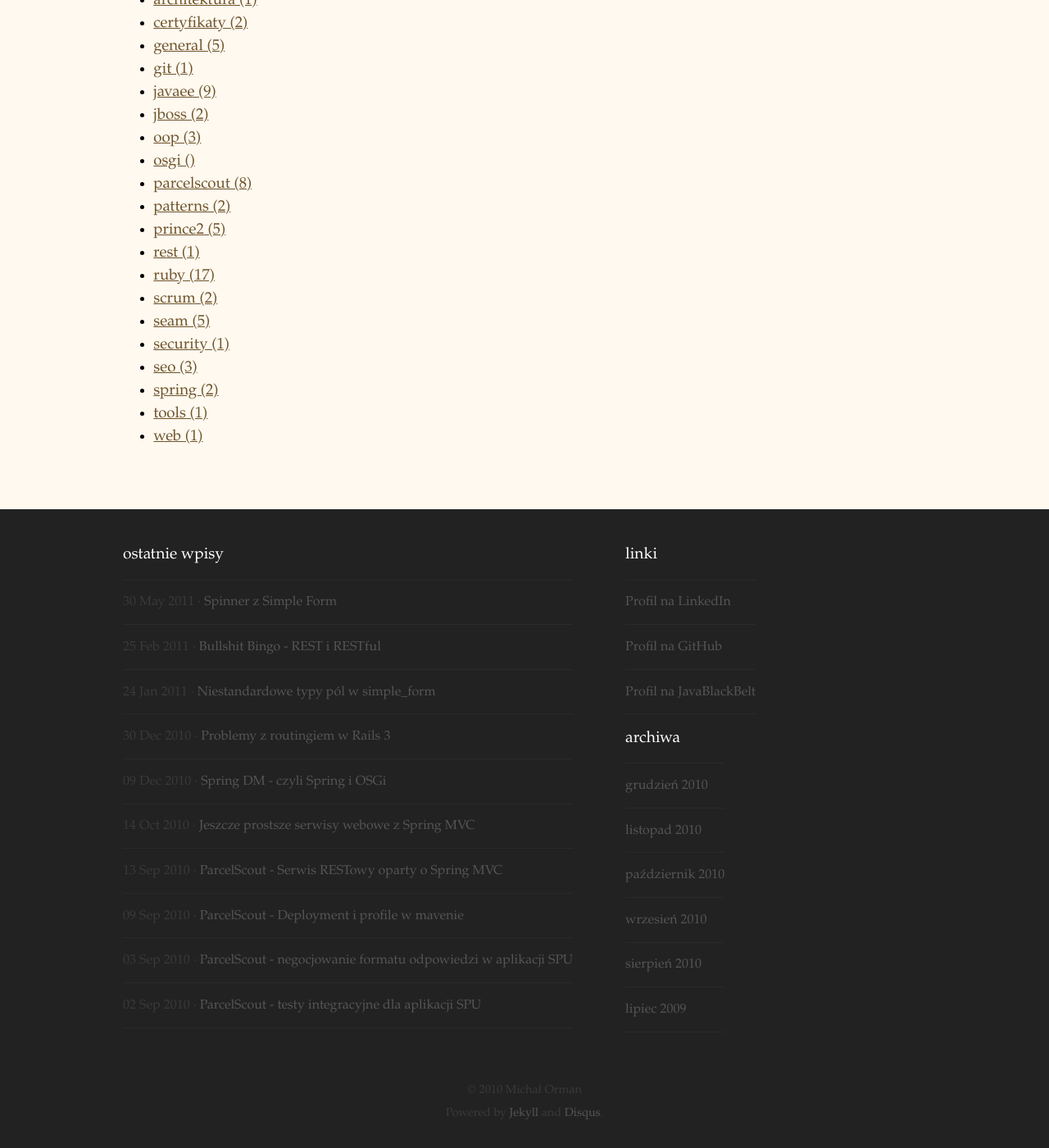
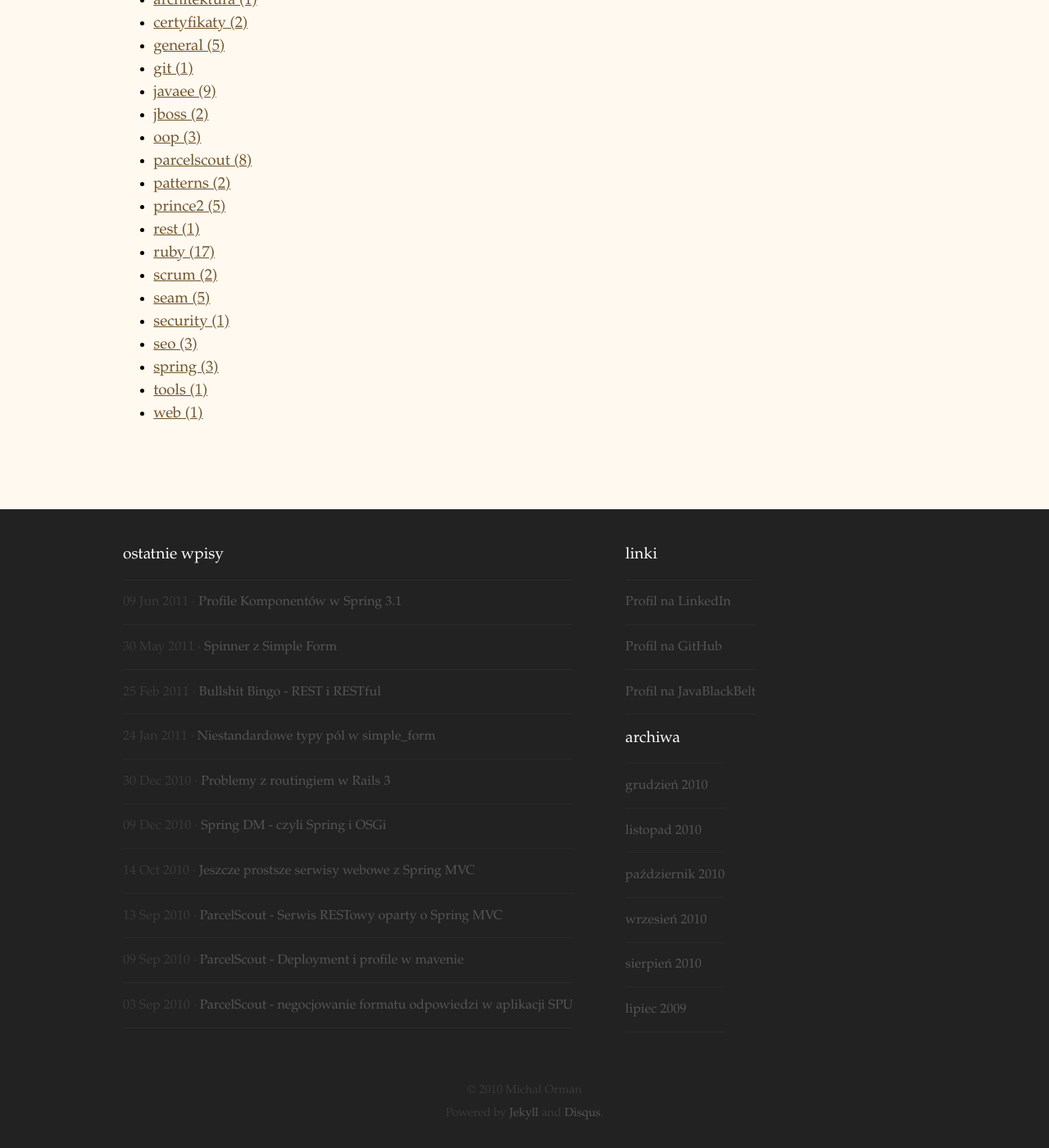
Before and after one commit to michalorman/michalorman-blog-old, a Jekyll site: the page built from blog/o-blogu/kategorie/index.markdown, in a window 1280 px wide and 1400 px high, scrolled down 460 px. Shown: the whole window at 82% size. Built offline with Jekyll 4.4.1, drawn with Linux system fonts in a browser that asks for light colours; Markdown is read by kramdown in place of the engine named in the settings; comment, search, counter and statistics services are not loaded; part of the change alters nothing that is shown.

Commit message:
Added post about spring bean definition profiles.

```diff
--- a/_includes/categories.html
+++ b/_includes/categories.html
@@ -7,7 +7,6 @@
   <li><a href="/blog/javaee/" title="Zobacz wszystkie posty w kategorii javaee">javaee ({{ site.categories.javaee.size }})</a></li>
   <li><a href="/blog/jboss/" title="Zobacz wszystkie posty w kategorii jboss">jboss ({{ site.categories.jboss.size }})</a></li>
   <li><a href="/blog/oop/" title="Zobacz wszystkie posty w kategorii oop">oop ({{ site.categories.oop.size }})</a></li>
-  <li><a href="/blog/osgi/" title="Zobacz wszystkie posty w kategorii osgi">osgi ({{ site.categories.osgi.size }})</a></li>
   <li><a href="/blog/parcelscout/" title="Zobacz wszystkie posty w kategorii parcelscout">parcelscout ({{ site.categories.parcelscout.size }})</a></li>
   <li><a href="/blog/patterns/" title="Zobacz wszystkie posty w kategorii patterns">patterns ({{ site.categories.patterns.size }})</a></li>
   <li><a href="/blog/prince2/" title="Zobacz wszystkie posty w kategorii prince2">prince2 ({{ site.categories.prince2.size }})</a></li>
--- /dev/null
+++ b/blog/spring/_posts/2011-06-09-profile-komponentow-w-spring-3.1.markdown
@@ -0,0 +1,130 @@
+---
+layout: post
+title: Profile Komponentów w Spring 3.1
+description: Profile komponentów w Spring 3.1
+keywords: spring 3.1 bean definition profile profil
+---
+Na stronie SpringSource [właśnie
+ogłoszono](http://www.springsource.org/node/3149) kolejny release
+nadchodzącego Spring'a 3.1. Wcześniej nie miałem zbytnio czasu, aby
+przyjrzeć się zmianą w najnowszej wersji tego frameworka, jednak tym
+razem, nieco od niechcenia, przeleciałem się po nowych featurach
+planowanych dla wersji 3.1. Szczególnie zaintrygował mnie jeden punkt
+**Bean Definition Profiles**. Tak! Spring 3.1 pozwalać nam będzie na
+definiowanie komponentów w zależności od środowiska w jakim aplikacja
+będzie uruchamiana! Koniec z bawieniem się w filtrowanie zasóbów,
+profilami i podmienianiem plików z
+poziomu mavena! Koniec z męczeniem się, aby to wszystko działało
+automatycznie w IDE. Od wersji 3.1 taką funkcjonalność będziemy mieć
+wbudowaną w framework!
+
+To co mnie tylko ciekawi to dlaczego twórcy Spring'a kazali nam tak
+długo czekać na tak podstawową funkcjonalność. Przecież wszyscy takie
+ekwilibrystyki robili na każdym projekcie, więc potrzeba takiego
+featura na pewno była już od bardzo dawna.
+
+## Profile Komponentów
+
+Ok przejdźmy do rzeczy. Po co nam w ogóle takie profile? Najbardziej
+klasycznym przykładem (i jednocześnie najbardziej frustrującym z
+powodu jego braku) jest możliwość konfiguracji kilku baz danych dla
+środowiska produkcyjnego, deweloperskiego i testowego. Brakuje tego
+zarówno w Spring'u jak i w J2EE/JPA, a przecież oczywistym jest, że dla
+każdego z tych środowisk chcemy mieć osobną bazę danych.
+
+Innym przykładem może być możliwość zamiany komponentów komunikujących
+się ze zdalnymi serwisami. Wyobraźmy sobie, że korzystamy z usługi
+jakiegoś operatora płatności, a ten nie udostępnia nam środowiska
+testowego tylko produkcyjne. Testując czy implementując komponent korzystający z tego
+API nie chcemy korzystać z produkcyjnego środowiska przynajmniej z 2
+powodów:
+
+1. Ktoś przez przepadek (albo celowo ;)) może zostać obciążony
+kosztami niezamówionych przez siebie usług, co może wystąpić przy płatnościach obsługiwanych przez
+operatorów komórkowych (autentyczna historia z jednego z moich
+ostatnich projektów ;)).
+2. Nie chcemy bombardować produkcyjnej infrstruktury klienta setkami
+zapytań wysyłanymi z automatycznych testów.
+
+W takim przypadku produkcyjny komponent chcemy zastąpić jakimś
+mockiem. (Możemy też postawić aplikację symulującą zachowanie zdalnego
+serwisu i korzystać z produkcyjnego komponentu ale nacelowanego na symulator.)
+
+Jak widać potrzeba takich profili jest, zobaczmy zatem jak będziemy
+mogli definiować profile w Spring'u 3.1.
+
+## Definiowanie Profili
+
+Zgodnie z zapoczątkową w Spring'u 2.5 tendencją mamy dwie możliwości
+konfiguracji. Tradycyjnie w pliku XML (co w niektórych przypadkach ma
+swoje uzasadnienie) oraz za pomocą adnotacji (co ma uzasadnienie w
+przypadkach nie uzasadnionych przez poprzedni przypadek :P).
+
+W przypadku XML-a element ``<beans>`` posiada dodatkowy atrybut
+``profile``:
+
+{% highlight xml %}
+<beans xmlns="http://www.springframework.org/schema/beans"
+       profile="dev">
+
+  <bean id="remoteService" class="org.domain.RemoteServiceStub" />
+
+</beans>
+{% endhighlight %}
+
+Możemy w ten sposób utworzyć 2 pliki ``components-dev.xml`` lub
+``components-prod.xml`` z odpowiednimi komponentami. W Spring 3.1
+możliwe jest także zagnieżdżenie elementu ``<beans>`` przez co możemy
+miec wszystkie definicje w jednym pliku (co ma sens przy małej ich
+ilości).
+
+### Definiowanie Profili za pomocą ``@Profile``
+
+Alternatywą dla konfiguracji w pliku XML jest konfiguracja za pomocą
+adnotacji ``@Profile``. Możemy użyć jej bezpośrednio na komponencie z
+podaniem nazwy profilu:
+
+{% highlight java %}
+@Profile("dev") @Service
+public class RemoteServiceStub { ... }
+{% endhighlight %}
+
+Sposób ten jest jednak niezalecany. Zdecydowanie lepiej użyć adnotacji
+``@Profile`` jako meta-adnotacji i stworzyć nową adnotację:
+
+{% highlight java %}
+@Target(ElementType.TYPE)
+@Retention(RetentionPolicy.RUNTIME)
+@Profile("dev")
+pubilc @interface Dev {
+}
+{% endhighlight %}
+
+I użyć jej na naszym komponencie:
+
+{% highlight java %}
+@Dev @Service
+public class RemoteServiceStub { ... }
+{% endhighlight %}
+
+W ten sposób nie powtarzamy wszędzie nazwy profilu i możemy go
+zmienić, lub w ogóle wyłączyć dla szystkich klas w jednym miejscu.
+
+## Aktywowanie Profilu
+
+Ok wiemy jak definiować profile. Pytanie jak powiedzieć kontenerowi
+Spring'a, którego ma użyć? Do tego służy parametr
+``spring.profiles.active``, który może zostać skonfigurowany poprzez
+zmienne systemowe, zmienne systemowe JVM, parametry kontekstowe
+servletu lub jako wpis w JNDI.
+
+## Podsumowanie
+
+Tak więc programiści Java znów dostają coś co w innych platformach
+jest dostępne od dawna ;). No, ale najważniejsze, że wreszcie mamy
+możliwość definiowania zestawu komponentów Spring'owych w zależności
+od środowiska uruchomieniowego.
+
+Po więcej informacji odsyłam do:
+[http://blog.springsource.com/2011/02/11/spring-framework-3-1-m1-released/](http://blog.springsource.com/2011/02/11/spring-framework-3-1-m1-released/)
+[http://blog.springsource.com/2011/02/14/spring-3-1-m1-introducing-profile/](http://blog.springsource.com/2011/02/14/spring-3-1-m1-introducing-profile/)
```
Also changed, not shown: 1 other file.
